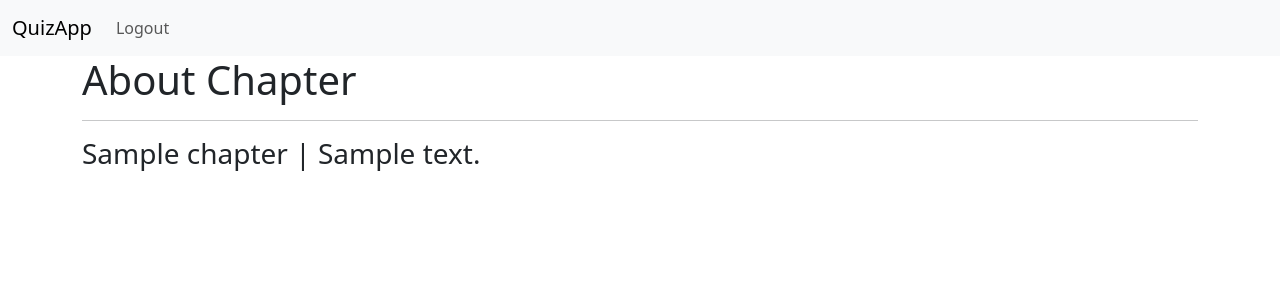
After one commit to its403/quiz_app_v1, a Flask app: page /subject/chapter/view/1 in a window 1280 px wide. The commit adds this page. Shown: the top 300 px of the page. Run offline with Flask 3, Linux system fonts and the light colour scheme; the visitor is signed in with stand-in values (Sample User, id 1); tables that the repository leaves empty hold one stand-in row (values such as "Sample post").

Commit message:
Added functionality to view about chapter

```diff
--- a/routes.py
+++ b/routes.py
@@ -266,3 +266,15 @@ def add_chapter_post(subject_id):
 
     flash("Chapter added successfully!")
     return redirect(url_for("admin"))
+
+
+@app.route("/subject/chapter/view/<int:id>")
+@admin_required
+def view_chapter(id):
+    chapter = Chapter.query.get(id)
+
+    if not chapter:
+        flash("Chapter does not exist!")
+        return redirect(url_for("admin"))
+
+    return render_template("chapter/view.html", chapter=chapter)
--- a/templates/admin/dashboard.html
+++ b/templates/admin/dashboard.html
@@ -22,7 +22,7 @@
                   <td>{{ chapter.name }}</td>
                   <td>{{ chapter.description }}</td>
                   <td>
-                    <a href="">View</a>
+                    <a href="{{ url_for('view_chapter', id=chapter.id) }}">View</a>
                     <a href="">Edit</a>
                     <a href="">Delete</a>
                   </td>
--- /dev/null
+++ b/templates/chapter/view.html
@@ -0,0 +1,7 @@
+{% extends 'layout.html' %}
+
+{% block content %}
+    <h1>About Chapter</h1>
+    <hr>
+    <h3>{{ chapter.name }} | {{ chapter.description }}</h3>
+{% endblock %}
```
